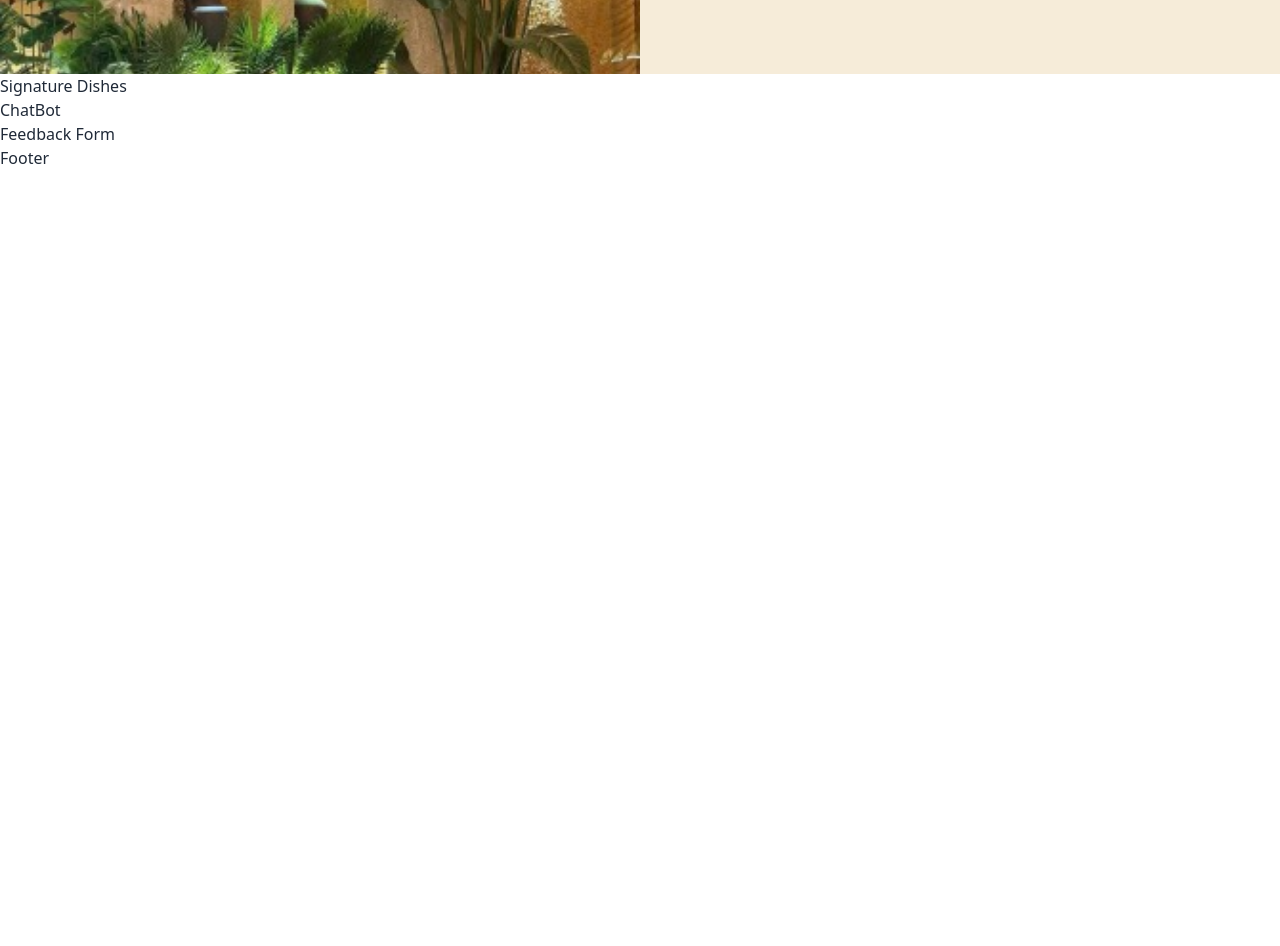
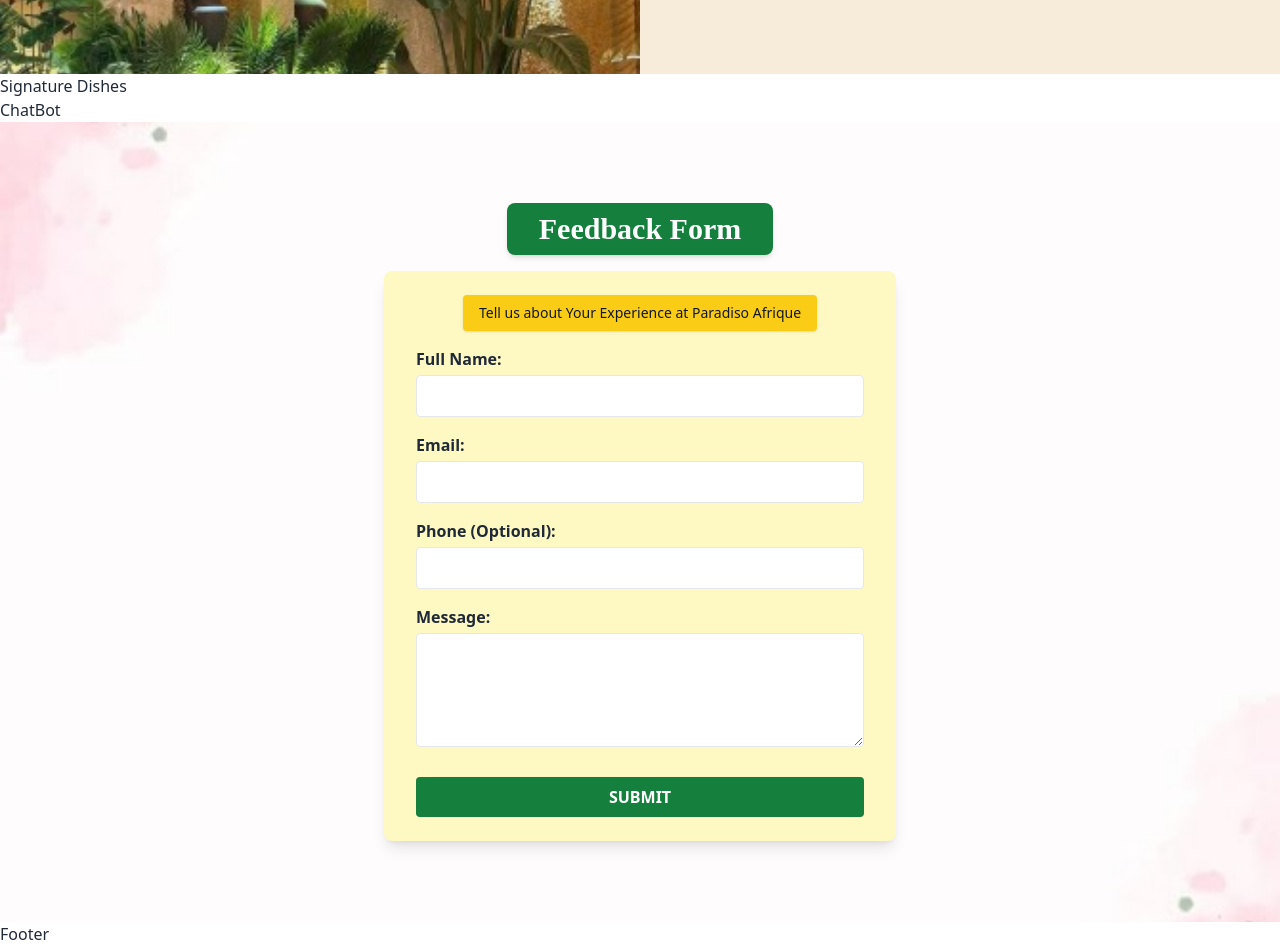
Before and after one commit to ashbel747/module-2-assessment, a React (Vite) app in the folder paradiso-afrique/: page / in a window 1280 px wide. Shown: the part 460-1406 px from the top of the page. Before the commit the page ends 800 px from the top, so only its background shows below. Built offline with nearby package versions, Linux system fonts and the light colour scheme; a web font is replaced by a local one.

Commit message:
Feat: Added a basic Feedback form

```diff
--- a/paradiso-afrique/src/components/FeedbackForm.jsx
+++ b/paradiso-afrique/src/components/FeedbackForm.jsx
@@ -1,8 +1,101 @@
+import React, { useState } from "react";
+
 export default function FeedbackForm() {
+  const [form, setForm] = useState({
+    name: "",
+    email: "",
+    phone: "",
+    message: "",
+  });
+
+  const handleChange = (e) => {
+    setForm({ ...form, [e.target.name]: e.target.value });
+  };
+
+  const handleSubmit = (e) => {
+    e.preventDefault();
+    alert("Thank you for your feedback!");
+    setForm({ name: "", email: "", phone: "", message: "" });
+  };
+
   return (
-        <form >
-            <h1>Feedback Form</h1>
+    <div
+      className="min-h-screen flex items-center justify-center"
+      style={{
+        backgroundImage: "url('/src/assets/feedback-form-background.jpeg')",
+        backgroundSize: "cover",
+        backgroundPosition: "center",
+      }}
+    >
+      <div className="w-full max-w-lg">
+         {/* Title */}
+        <div className="flex flex-col items-center mb-2">
+          <h1 className="text-3xl font-serif font-bold bg-green-700 text-white px-8 py-2 rounded-b-lg rounded-t-lg mb-2 shadow-md" style={{ fontFamily: "cursive, serif" }}>
+            Feedback Form
+          </h1>
+        </div>
+        {/* Form Card */}
+        <form
+          onSubmit={handleSubmit}
+          className="bg-yellow-100 rounded-lg shadow-lg px-8 py-6"
+        >
+          {/* Info Box */}
+          <div className="mb-4 flex justify-center">
+            <div className="bg-yellow-400 text-gray-900 text-sm px-4 py-2 rounded shadow font-medium">
+              Tell us about Your Experience at Paradiso Afrique
+            </div>
+          </div>
+          <div className="mb-4">
+            <label className="block mb-1 font-semibold">Full Name:</label>
+            <input
+              type="text"
+              name="name"
+              value={form.name}
+              onChange={handleChange}
+              required
+              className="w-full px-3 py-2 border rounded focus:outline-none focus:ring"
+            />
+          </div>
+          <div className="mb-4">
+            <label className="block mb-1 font-semibold">Email:</label>
+            <input
+              type="email"
+              name="email"
+              value={form.email}
+              onChange={handleChange}
+              required
+              className="w-full px-3 py-2 border rounded focus:outline-none focus:ring"
+            />
+          </div>
+          <div className="mb-4">
+            <label className="block mb-1 font-semibold">Phone (Optional):</label>
+            <input
+              type="tel"
+              name="phone"
+              value={form.phone}
+              onChange={handleChange}
+              className="w-full px-3 py-2 border rounded focus:outline-none focus:ring"
+            />
+          </div>
+          <div className="mb-6">
+            <label className="block mb-1 font-semibold">Message:</label>
+            <textarea
+              name="message"
+              value={form.message}
+              onChange={handleChange}
+              required
+              rows={4}
+              className="w-full px-3 py-2 border rounded focus:outline-none focus:ring"
+            />
+          </div>
+          <button
+            type="submit"
+            className="w-full bg-green-700 text-white py-2 rounded hover:bg-green-800 transition font-semibold"
+          >
+            SUBMIT
+          </button>
         </form>
-
+      </div>
+    </div>
   );
 }
```
